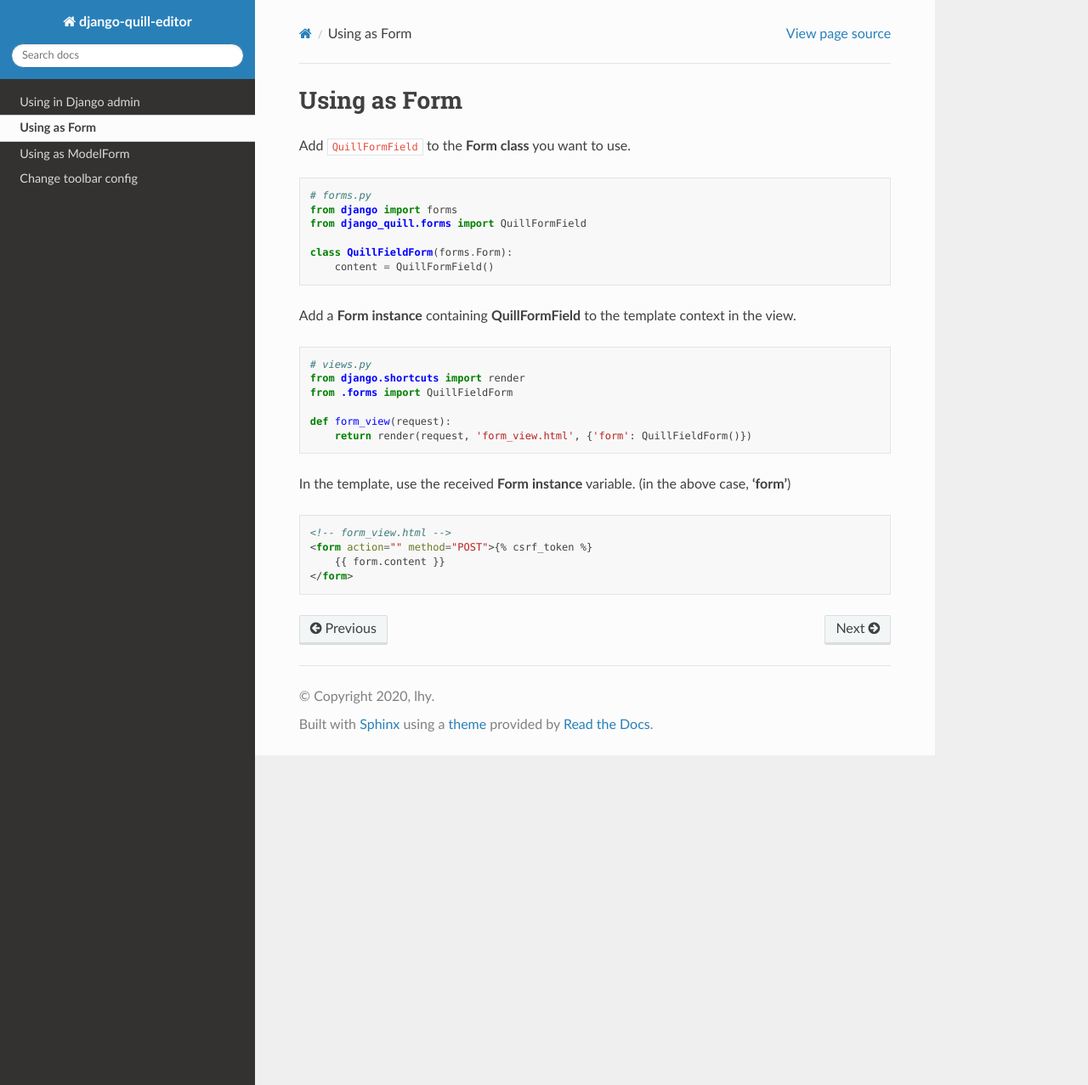
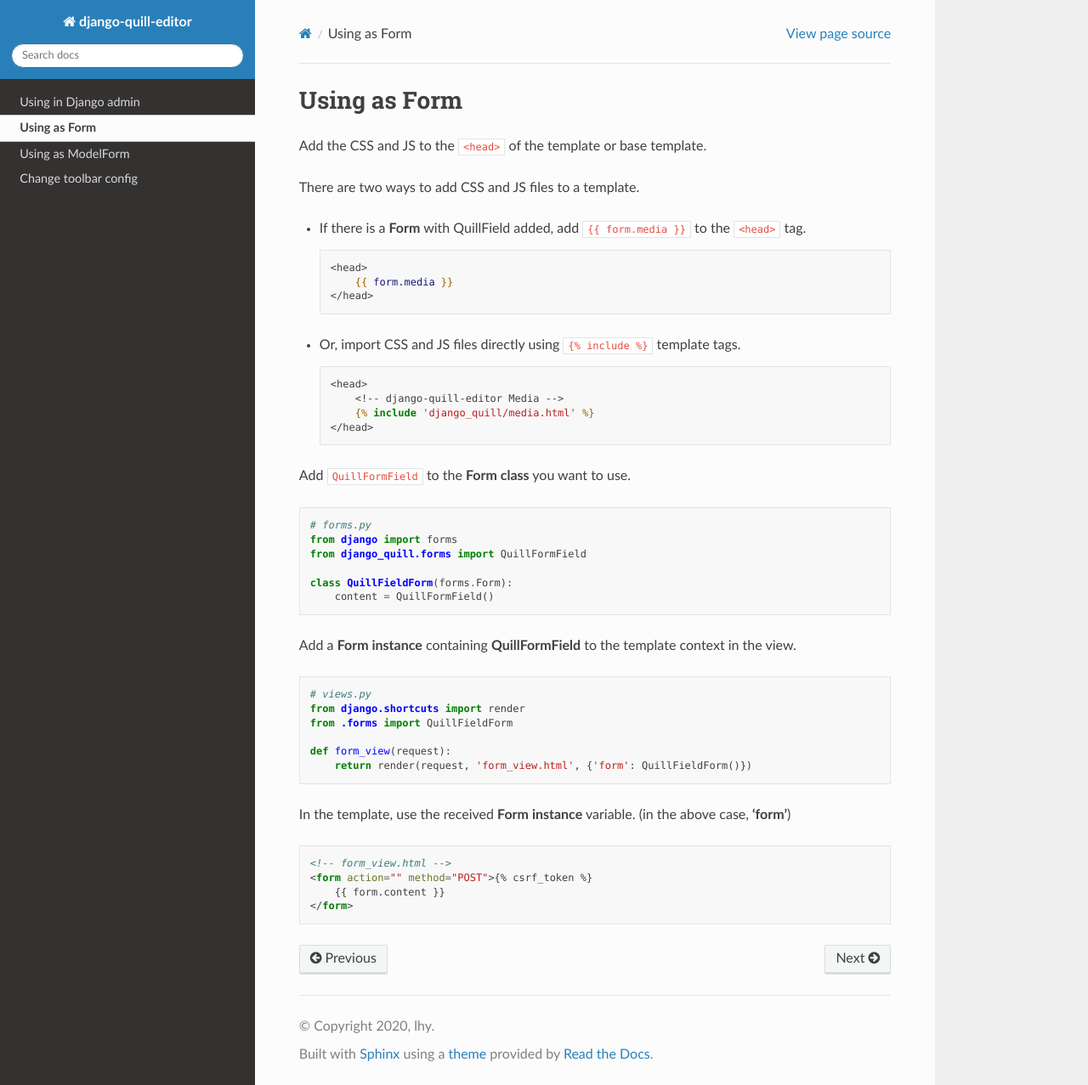
Before and after one commit to LeeHanYeong/django-quill-editor, a Sphinx documentation site: the page built from docs/pages/using-as-form.md, in a window 1280 px wide and 1277 px high. Shown: the whole window at 85% size. Built offline with Sphinx 7.4.7 and the Read the Docs theme 2.0.0, drawn with Linux system fonts in a browser that asks for light colours.

Commit message:
Bump to Quill Version 1.3.7 (#34)
* Bump to Quill Version 1.3.7

Bump to Quill Version 1.3.7 - This version of Quill fixes Quill Vuln https://github.com/quilljs/quill/issues/2438

Here is the change commit to fix the vuln in Quill https://github.com/quilljs/quill/pull/2439

The Vuln is described here: https://ossindex.sonatype.org/vuln/d96c07dd-81f9-41f6-b2bd-531143bcaeab

* Adding JS/CSS include instructions from README.md

Resolves issue [#33](https://github.com/LeeHanYeong/django-quill-editor/issues/33)

````diff
--- a/docs/pages/using-as-form.md
+++ b/docs/pages/using-as-form.md
@@ -1,4 +1,27 @@
 # Using as Form
+
+Add the CSS and JS to the `<head>` of the template or base template.
+
+There are two ways to add CSS and JS files to a template.
+
+  - If there is a **Form** with QuillField added, add `{{ form.media }}` to the `<head>` tag.
+
+    ```django
+    <head>
+        {{ form.media }}
+    </head>
+    ```
+
+  - Or, import CSS and JS files directly using `{% include %}` template tags.
+
+    ```django
+    <head>
+        <!-- django-quill-editor Media -->
+        {% include 'django_quill/media.html' %}
+    </head>
+    ```
+
+
 
 Add `QuillFormField` to the **Form class** you want to use.
 
@@ -25,7 +48,6 @@ def form_view(request):
 ```
 
 
-
 In the template, use the received **Form instance** variable. (in the above case, **'form'**)
 
 ```html
````
Also changed, not shown: 1 other file.
